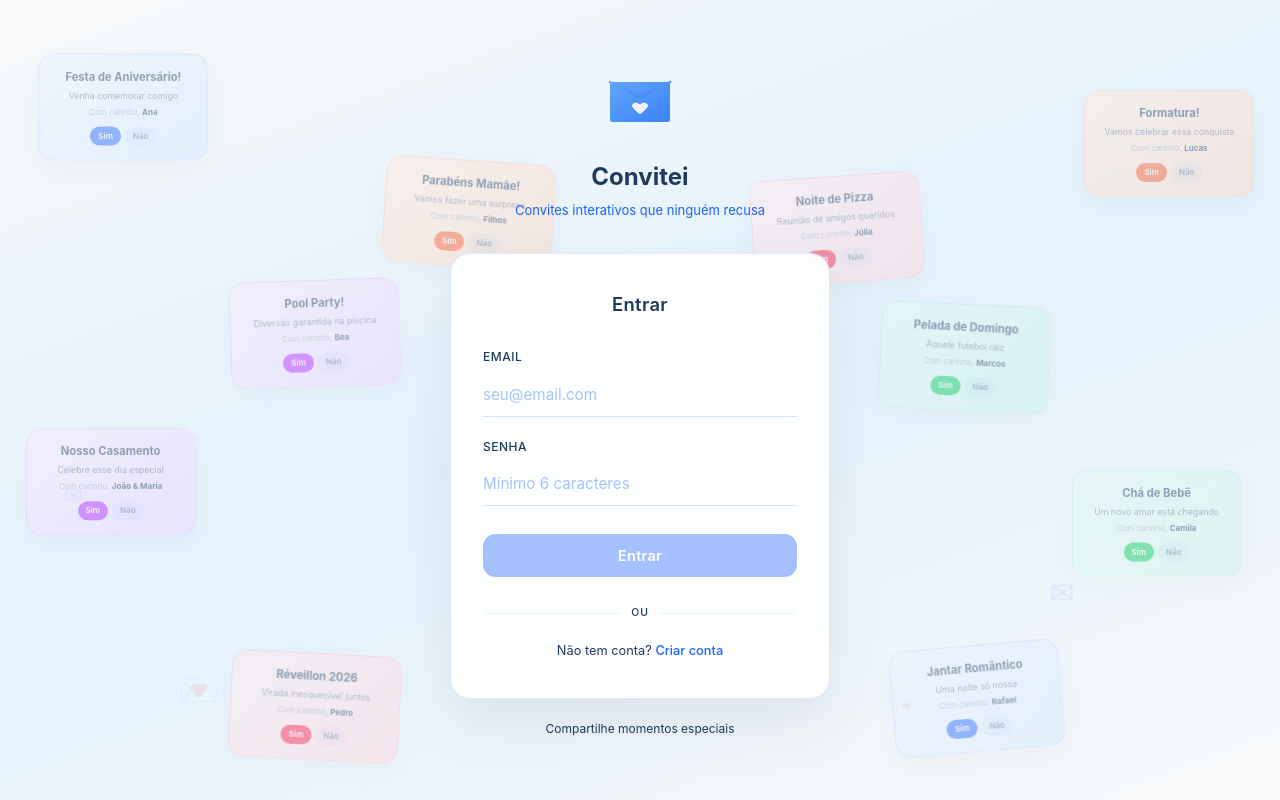
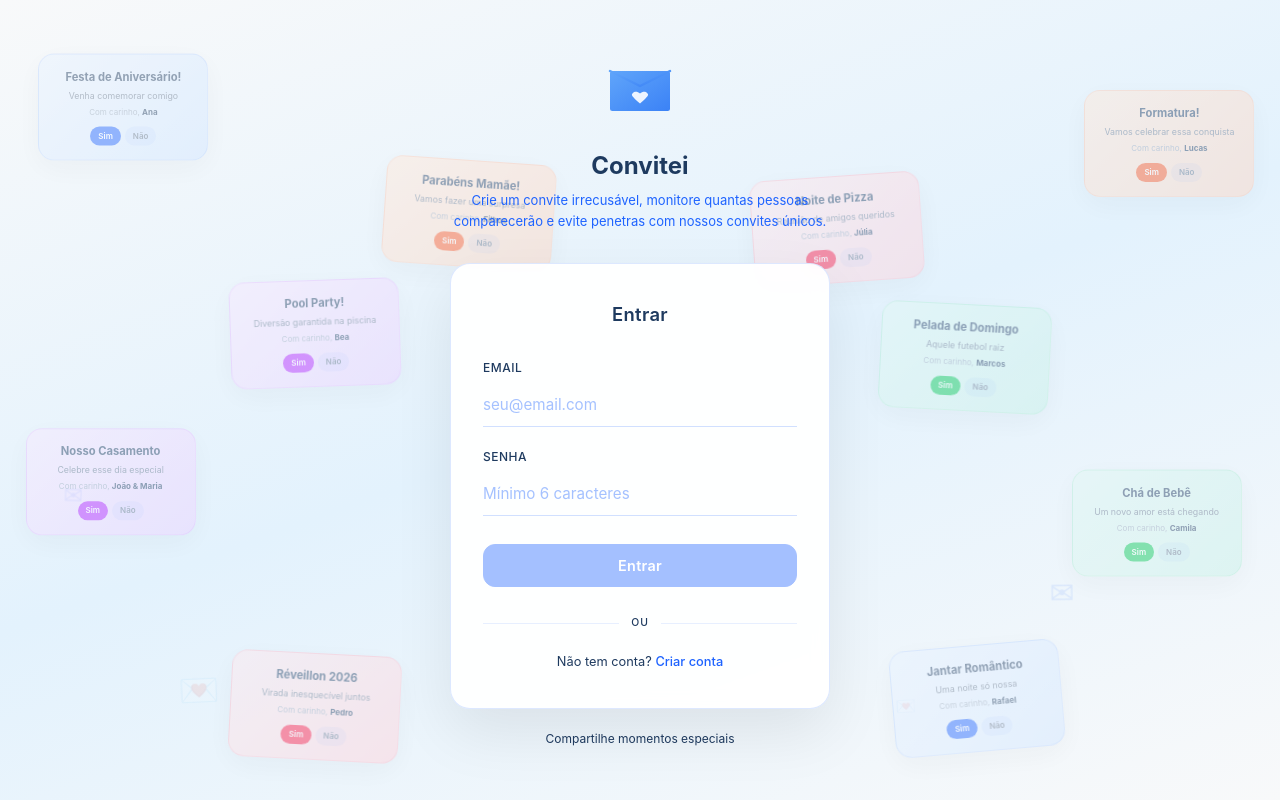
Before and after one commit to marcelovn/nogue-convite, an Angular app: page / in a window 1280 px wide. Built offline with nearby package versions, Linux system fonts and the light colour scheme.

Commit message:
fix: update subtitle for clarity and engagement on login page

```diff
--- a/src/app/components/auth/login.html
+++ b/src/app/components/auth/login.html
@@ -116,7 +116,7 @@
   <div class="auth-center">
     <img src="assets/logo.svg" alt="Convitei" class="page-logo" />
     <h1 class="page-title">Convitei</h1>
-    <p class="page-subtitle">Convites interativos que ninguém recusa</p>
+    <p class="page-subtitle">Crie um convite irrecusável, monitore quantas pessoas comparecerão e evite penetras com nossos convites únicos.</p>
 
     <div class="auth-card">
       <h2 class="card-title">Entrar</h2>
```
